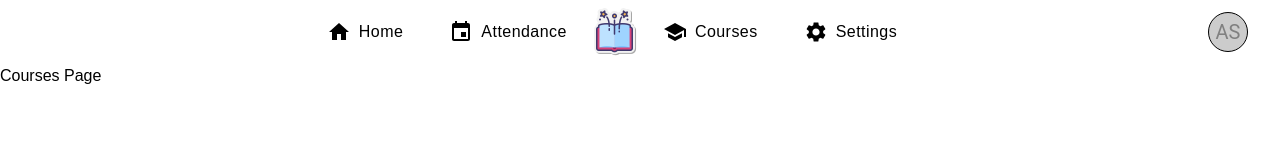
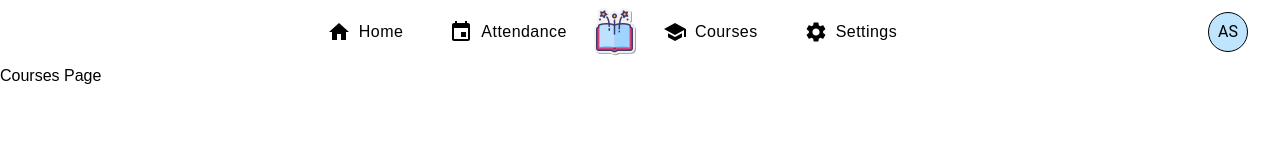
Before and after one commit to agamswaroop619/hack-cc, a Next.js app: page /courses in a window 1280 px wide. Shown: the top 160 px of the page. Built offline with nearby package versions, Linux system fonts and the light colour scheme.

Commit message:
add: Navbar changes

```diff
--- a/src/app/components/navbar.tsx
+++ b/src/app/components/navbar.tsx
@@ -66,9 +66,10 @@ const Navbar: React.FC = () => {
           <IconButton>
             <Avatar
               style={{
-                backgroundColor: "#ccc",
+                backgroundColor: "#BFE5FE",
                 border: "1px solid black",
-                color: "gray",
+                color: "black",
+                fontSize: "16px",
               }}
             >
               AS
```
